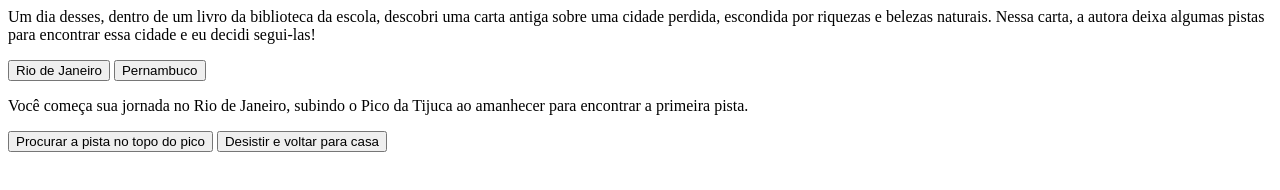
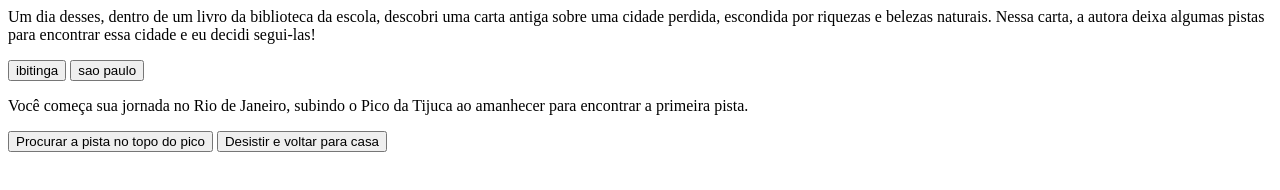
Before and after one commit to Nciolas14/aventura, a plain HTML site: page index.html in a window 1280 px wide. Drawn offline with Linux system fonts and the light colour scheme.

Commit message:
Add files via upload

```diff
--- a/index.html
+++ b/index.html
@@ -1,8 +1,10 @@
     <main>
         <div class="passo ativo" id="passo-0">
             <p>Um dia desses, dentro de um livro da biblioteca da escola, descobri uma carta antiga sobre uma cidade perdida, escondida por riquezas e belezas naturais. Nessa carta, a autora deixa algumas pistas para encontrar essa cidade e eu decidi segui-las!</p>
-            <button class="btn-proximo" data-proximo="1">Rio de Janeiro</button>
-            <button class="btn-proximo" data-proximo="2">Pernambuco</button>
+            <button class="btn-proximo" data-proximo="1">ibitinga</button>
+            <button class="btn-proximo" data-proximo="2">sao paulo
+
+            </button>
         </div>
         <div class="passo" id="passo-1">
             <p>Você começa sua jornada no Rio de Janeiro, subindo o Pico da Tijuca ao amanhecer para encontrar a primeira pista.</p>
```
